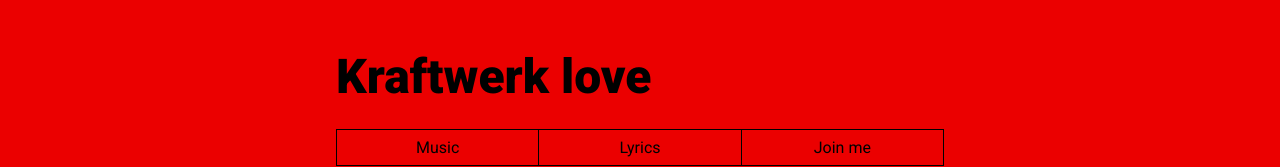
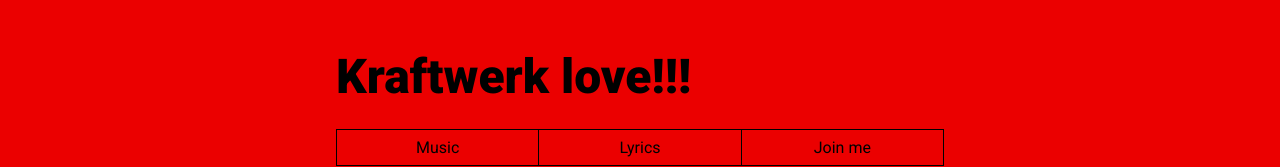
Before and after one commit to matjack1/kraftwerk-love, a plain HTML site: page index.html in a window 1280 px wide. Shown: the top 167 px of the page. Drawn offline with Linux system fonts and the light colour scheme.

Commit message:
Update index.html

```diff
--- a/index.html
+++ b/index.html
@@ -12,7 +12,7 @@
 <body>
     <header>
         <div class="container">
-            <h1>Kraftwerk love</h1>
+            <h1>Kraftwerk love!!!</h1>
             <nav>
                 <ul>
                     <li><a href="#music">Music</a></li>
```
